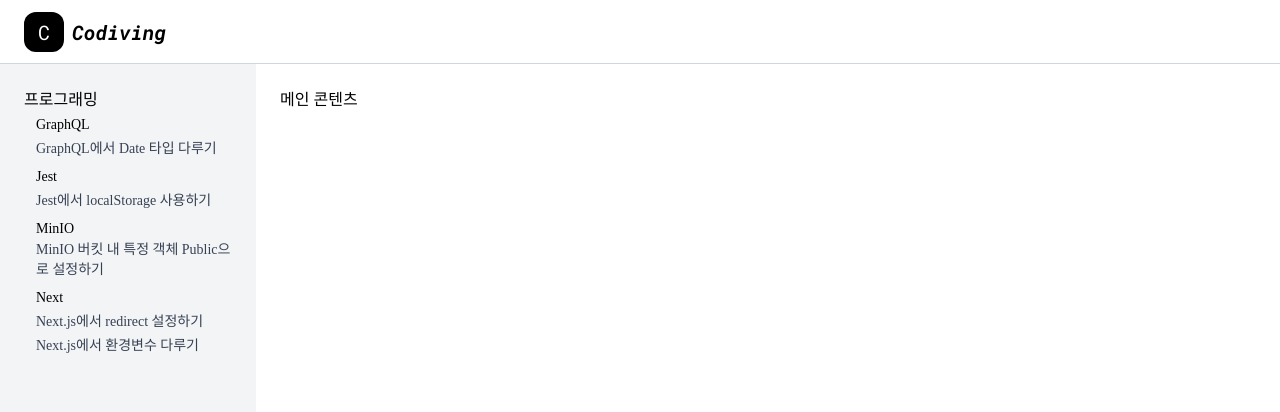
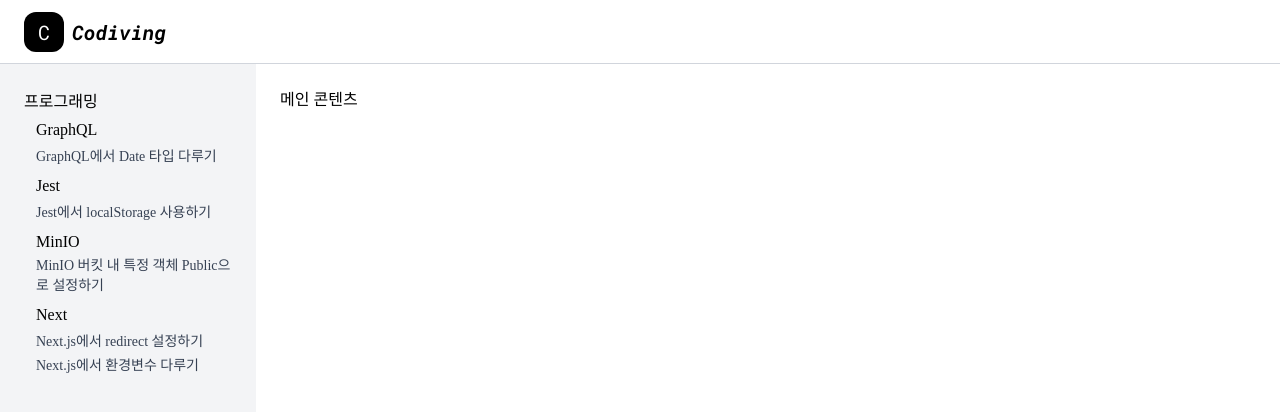
Before and after one commit to Codiving/tech-blog, a Next.js app: page / in a window 1280 px wide. Shown: the top 412 px of the page. Built offline with nearby package versions, Linux system fonts and the light colour scheme; a web font is replaced by a local one.

Commit message:
CollapsibleNav css 수정

```diff
--- a/src/components/CollapsibleNav/Collapsible.tsx
+++ b/src/components/CollapsibleNav/Collapsible.tsx
@@ -54,8 +54,8 @@ export default function Collapsible({
     <div className="mb-1">
       <button
         onClick={toggle}
-        className={cn(`w-full cursor-pointer text-left`, {
-          "pb-0 text-[14px]": depth === 2,
+        className={cn(`w-full cursor-pointer py-0.5 text-left`, {
+          // "text-[16px]": depth === 2,
         })}
         style={{
           paddingLeft: (depth - 1) * 12,
```
